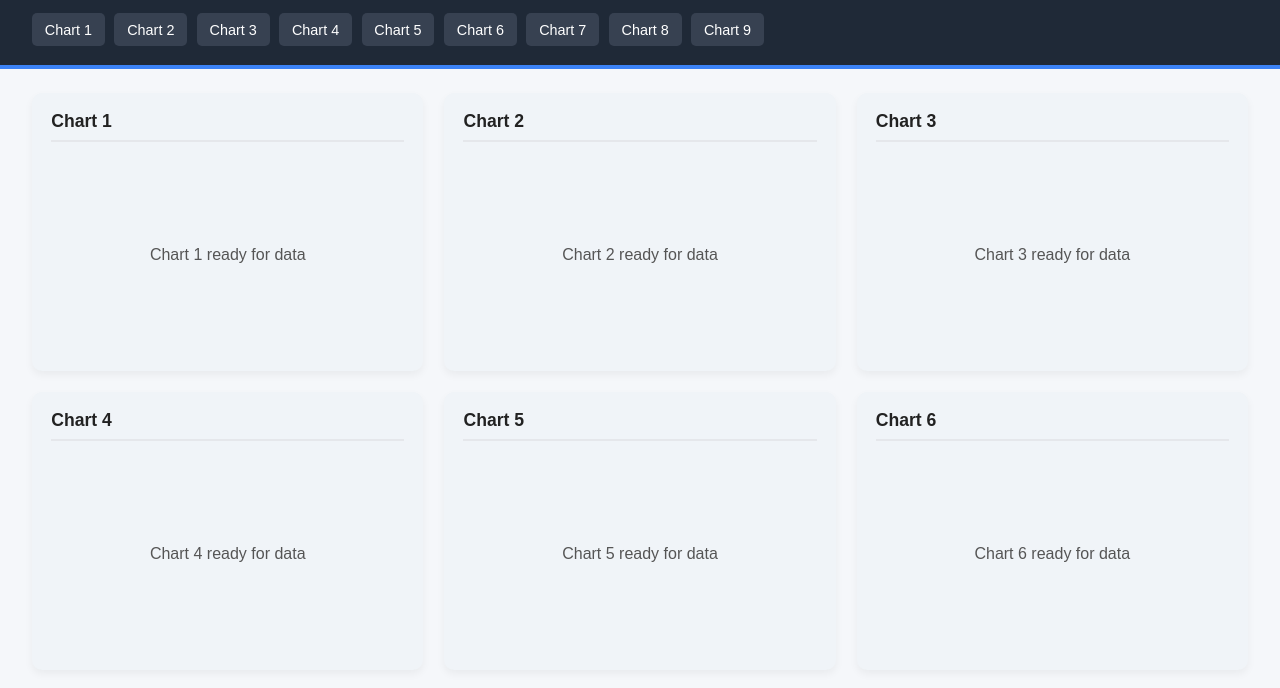
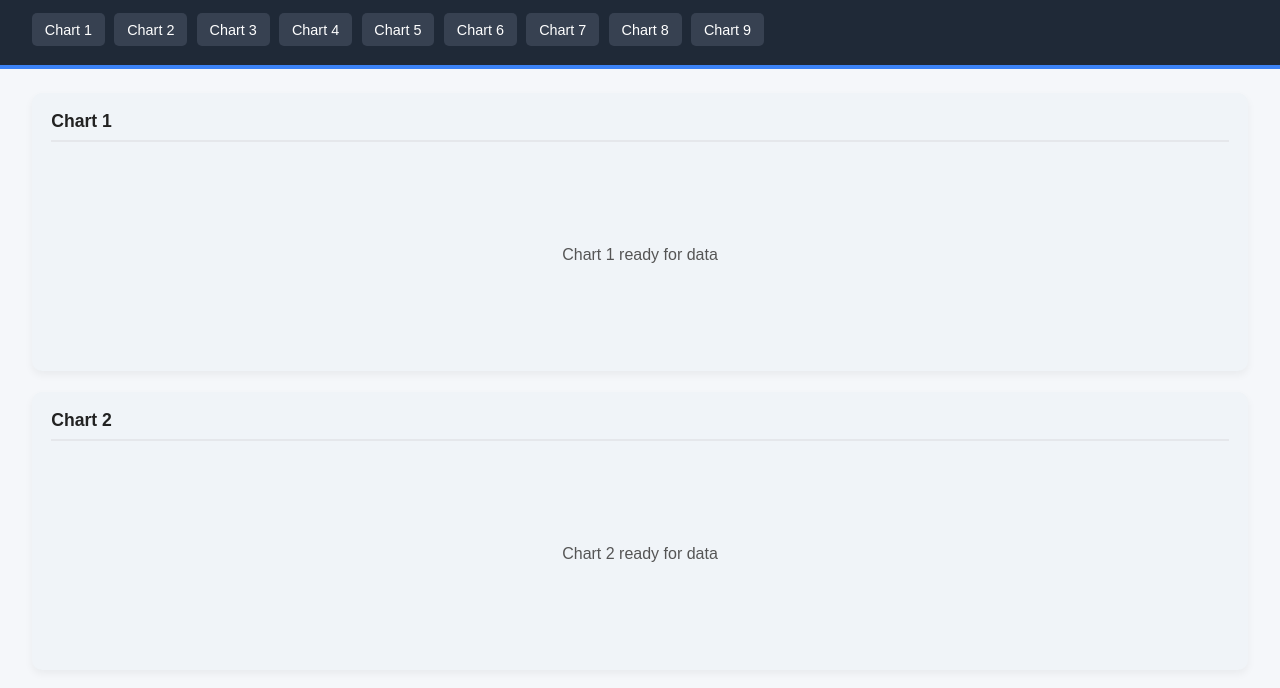
Before and after one commit to hendricknkuba/ui-pattern-library, a plain HTML site: page dashboard.html in a window 1280 px wide. Shown: the part 70-758 px from the top of the page. Drawn offline with Linux system fonts and the light colour scheme.

Commit message:
Update dashboard.css

```diff
--- a/css/dashboard.css
+++ b/css/dashboard.css
@@ -56,12 +56,21 @@ body {
 }
 
 /* Dashboard Grid */
-.dashboard-container {
+/*.dashboard-container {
   display: grid;
   grid-template-columns: repeat(auto-fit, minmax(310px, 1fr));
   gap: 1.3rem;
   padding: 1.5rem 2rem;
+}*/
+
+.dashboard-container {
+  display: flex;
+  flex-direction: column;  /* stack cards vertically */
+  gap: 1.3rem;
+  padding: 1.5rem 2rem;
 }
+
+
 
 /* Chart Cards */
 .chart-card {
```
